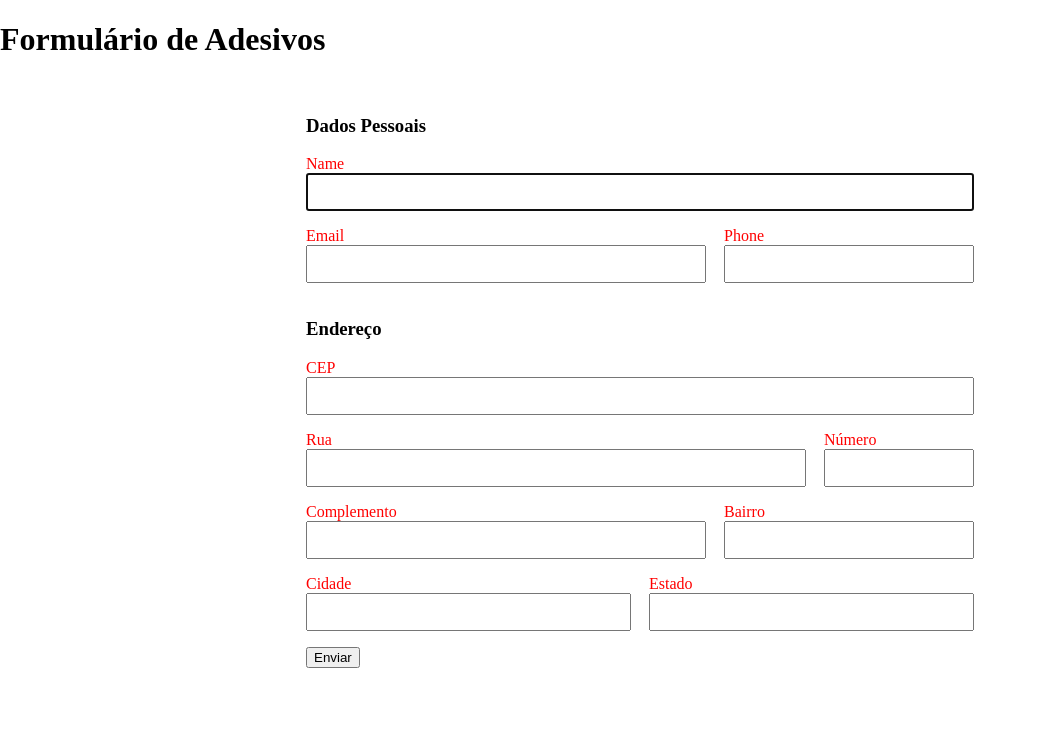
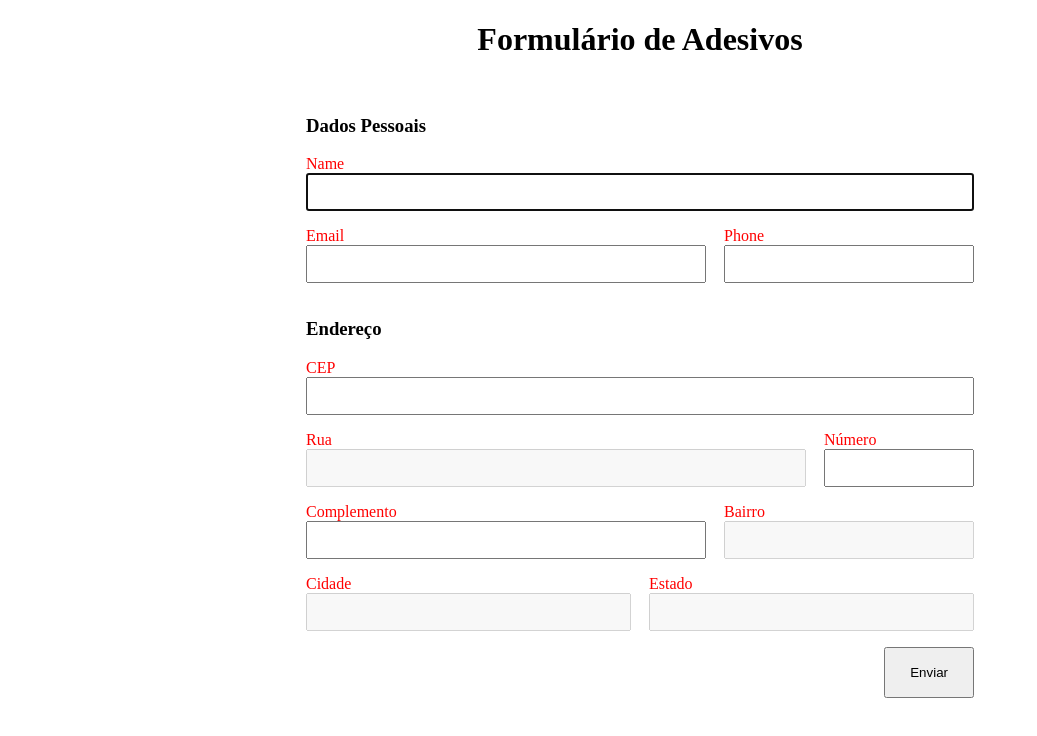
Before and after one commit to carvalho-rafael/stickers-form, a Next.js app: page / in a window 1280 px wide. Shown: the top 736 px of the page, without its empty margins (0-1037 px from the left). Built offline with nearby package versions, Linux system fonts and the light colour scheme.

Commit message:
get zip from api and set popup

```diff
--- a/components/form/index.tsx
+++ b/components/form/index.tsx
@@ -1,31 +1,121 @@
-import { useEffect, useRef } from 'react';
+import React, { useEffect, useRef, useState } from 'react';
 import { FormContainer, InputContainer, InputGroup } from './styles'
 
 import InputMask from "react-input-mask";
+import Popup from '../popup';
 
 export default function Form() {
-  const name = useRef<HTMLInputElement>(null);
-  const email = useRef();
-  const phone = useRef<HTMLInputElement>(null);
-  const addressZip = useRef();
-  const addressStreet = useRef();
-  const addressNumber = useRef();
-  const addressComplement = useRef();
-  const addressDistrict = useRef();
-  const addressCity = useRef();
-  const addressState = useRef();
+  const nameInput = useRef<HTMLInputElement>(null);
+
+  const [popup, setPopup] = useState<any>({});
+
+  const [name, setName] = useState('');
+  const [email, setEmail] = useState('');
+  const [phone, setPhone] = useState('');
+  const [addressZip, setAddressZip] = useState('');
+  const [addressNumber, setAddressNumber] = useState('');
+  const [addresStreet, setAddressStreet] = useState('');
+  const [addressComplement, setAddressComplement] = useState('');
+  const [addressDistrict, setAddressDistrict] = useState('');
+  const [addressCity, setAddressCity] = useState('');
+  const [addressState, setAddressState] = useState('');
+
+  const [sending, setSending] = useState(false);
+  const [hasZip, setHasZip] = useState(false);
 
   useEffect(() => {
-    name.current.focus();
-  })
+    nameInput.current.focus();
+  }, [])
 
-  async function handleSubmit(event) {
-    event.preventDefault();
-    console.log(phone.current.value = phone.current.value.replace(/[^\d]/g, ''))
+  useEffect(() => {
+    getZipFromApi()
+  }, [addressZip])
+
+  async function getZipFromApi() {
+    const zipCode = addressZip.replace(/[^\d]/g, '');
+
+    if (zipCode.length === 8) {
+      const result = await fetch(`https://viacep.com.br/ws/${zipCode}/json`, {
+        method: 'GET',
+        headers: { 'Content-Type': 'application/json' },
+      }).then(response => {
+        return response.json();
+      })
+
+      if (result.erro) {
+        setHasZip(true)
+      } else {
+        console.log(result)
+        const { logradouro, bairro, uf, localidade } = result;
+        setAddressStreet(logradouro);
+        setAddressDistrict(bairro);
+        setAddressState(uf);
+        setAddressCity(localidade)
+      }
+    }
   }
+
+  async function handleSubmit(e) {
+    e.preventDefault();
+
+    const body = {
+      name,
+      email,
+      phone,
+      addressZip,
+      addressNumber,
+      addresStreet,
+      addressComplement,
+      addressDistrict,
+      addressCity,
+      addressState
+    };
+
+    setSending(true);
+
+    const result = await fetch(` https://simple-api-selection.herokuapp.com/submit/`, {
+      method: 'GET',
+      headers: { 'Content-Type': 'application/json' },
+      body: JSON.stringify(body),
+    }).then(response => {
+      if (response.status === 200) {
+        showPopup(
+          'Sucesso',
+          'Muito bom! Você receberá seus adesivos em alguns dias!',
+          'success'
+      )
+    } else if (response.status === 400) {
+      showPopup(
+        'Erro',
+        'Por favo tente mais tarde',
+        'erro'
+    )
+    }
+      return response.json();
+    })
+
+    setSending(false);
+
+    console.log(result)
+
+  }
+
+  function showPopup(message, title, type) {
+    setPopup({ title, message, show: true, type });
+    setTimeout(() => {
+      setPopup({ show: false });
+    }, 5000)
+  }
+
   return (
     <>
-      <h1>Formulário de Adesivos</h1>
+      <Popup
+        title={popup.title}
+        message={popup.message}
+        type={popup.type}
+        show={popup.show}
+      />
+
       <FormContainer onSubmit={handleSubmit}>
         <h3>Dados Pessoais</h3>
         <InputContainer>
@@ -33,25 +123,34 @@ export default function Form() {
           <input
             name='name'
             type='text'
-            ref={name}
+            value={name}
+            onChange={e => setName(e.target.value)}
+            ref={nameInput}
             required />
         </InputContainer>
         <InputGroup>
-
           <InputContainer>
             <label htmlFor='email'>Email</label>
-            <input name='email' type='email' required />
+            <input
+              name='email'
+              type='email'
+              value={email}
+              onChange={e => setEmail(e.target.value)}
+              required
+            />
           </InputContainer>
           <InputContainer>
             <label htmlFor='phone'>Phone</label>
             <InputMask
               mask="(99) 99999-9999"
               name='phone'
+              value={phone}
+              onChange={e => setPhone(e.target.value)}
               required
-              ref={phone}
             ></InputMask>
           </InputContainer>
         </InputGroup>
+
         <h3>Endereço</h3>
         <InputContainer>
           <label htmlFor='address-zip'>CEP</label>
@@ -59,40 +158,83 @@ export default function Form() {
             mask="99999-999"
             name='address-zip'
             type='text'
-            required ref={addressZip}
+            value={addressZip}
+            onChange={(e) => setAddressZip(e.target.value)}
+            required
           />
         </InputContainer>
         <InputGroup>
           <InputContainer>
             <label htmlFor='address-street'>Rua</label>
-            <input name='address-street' type='text' required ref={addressStreet} />
+            <input
+              name='address-street'
+              type='text'
+              value={addresStreet}
+              onChange={e => setAddressStreet(e.target.value)}
+              disabled={!hasZip}
+              required
+            />
           </InputContainer>
           <InputContainer>
             <label htmlFor='address-number'>Número</label>
-            <input name='address-number' type='text' required ref={addressNumber} />
+            <input
+              name='address-number'
+              type='text'
+              value={addressNumber}
+              onChange={e => setAddressNumber(e.target.value)}
+              required
+
+            />
           </InputContainer>
         </InputGroup>
         <InputGroup>
           <InputContainer>
             <label htmlFor='address-complement'>Complemento</label>
-            <input name='address-complement' type='text' required ref={addressComplement} />
+            <input
+              name='address-complement'
+              type='text'
+              value={addressComplement}
+              onChange={e => setAddressComplement(e.target.value)}
+              required
+            />
           </InputContainer>
           <InputContainer>
             <label htmlFor='address-district'>Bairro</label>
-            <input name='address-district' type='text' required ref={addressDistrict} />
+            <input
+              name='address-district'
+              type='text'
+              value={addressDistrict}
+              onChange={e => setAddressDistrict(e.target.value)}
+              disabled={!hasZip}
+              required
+            />
           </InputContainer>
         </InputGroup>
         <InputGroup>
           <InputContainer>
             <label htmlFor='address-city'>Cidade</label>
-            <input name='address-city' type='text' required ref={addressCity} />
+            <input
+              name='address-city'
+              type='text'
+              value={addressCity}
+              onChange={e => setAddressCity(e.target.value)}
+              disabled={!hasZip}
+              required
+            />
           </InputContainer>
           <InputContainer>
             <label htmlFor='address-state'>Estado</label>
-            <input name='address-state' type='text' required ref={addressState} />
+            <input
+              name='address-state'
+              type='text'
+              value={addressState}
+              onChange={e => setAddressState(e.target.value)}
+              disabled={!hasZip}
+              required
+            />
           </InputContainer>
         </InputGroup>
-        <button id='submit' type='submit' >Enviar </button>
+        <button id='submit' type='submit' disabled={sending} >Enviar </button>
       </FormContainer>
     </>
   )
--- a/components/form/styles.ts
+++ b/components/form/styles.ts
@@ -6,6 +6,11 @@ export const FormContainer = styled.form`
 
     padding: 1rem;
     margin: auto;
+
+    button[type="submit"]{
+        float: right;
+        padding: 1rem 1.5rem;
+    }
 `
 
 export const InputContainer = styled.div`
--- /dev/null
+++ b/components/popup/index.tsx
@@ -0,0 +1,14 @@
+import { PopPupContainer } from "./styles";
+
+
+export default function Popup({ title, message, type, show }) {
+
+    return (
+        <PopPupContainer type={type}
+            style={{ display: show ? 'flex' : 'none'}}
+        >
+            <h3>{title}</h3>
+            <p>{message}</p>
+        </PopPupContainer>
+    )
+}
--- /dev/null
+++ b/components/popup/styles.ts
@@ -0,0 +1,44 @@
+import styled from 'styled-components';
+
+export const PopPupContainer = styled.div<{ type?: string }>`
+    display: flex;
+    flex-direction: column;
+
+    padding: 1rem 2rem;
+
+    position: fixed;
+    top: 30px;
+    right: 30px;
+
+    justify-content: space-evenly;
+    background: ${props => props.type === 'erro' ? "red" : "blue"};
+    color: white;
+
+    border-radius: .5rem;
+    animation: fadein 1s ease-out;
+
+    z-index: 999;
+
+    &.erro {
+        background: red;
+    }
+
+    h3 {
+        margin: 0;
+        margin-bottom: 1rem;
+    }
+
+    p {
+        margin: 0;
+    }
+}
+
+@keyframes fadein {
+    from {
+        transform: translateY(-100px);
+    }
+    to {
+        transform: translateY(0px);
+    }
+
+`
--- a/pages/index.tsx
+++ b/pages/index.tsx
@@ -1,14 +1,16 @@
 import Head from 'next/head'
 import Form from '../components/form'
+import { IndexPage } from '../styles/pages'
 
 export default function Home() {
   return (
-    <>
+    <IndexPage>
       <Head>
         <title>Formulário de Adesivos</title>
         <link rel="icon" href="/favicon.ico" />
       </Head>
-      <Form/>
-    </>
+      <h1>Formulário de Adesivos</h1>
+      <Form />
+    </IndexPage>
   )
 }
--- a/styles/globalStyle.ts
+++ b/styles/globalStyle.ts
@@ -7,6 +7,7 @@ html,
     margin: 0;
     font-family: -apple - system, BlinkMacSystemFont, Segoe UI, Roboto, Oxygen,
         Ubuntu, Cantarell, Fira Sans, Droid Sans, Helvetica Neue, sans - serif;
+    width: 100%
 }
 
 * {
--- /dev/null
+++ b/styles/pages/index.ts
@@ -0,0 +1,7 @@
+import styled from 'styled-components'
+
+export const IndexPage = styled.form`
+    h1 {
+        text-align: center;
+    }
+`
```
Also changed, not shown: 1 other file (tests, documents, lock files or other folders).
